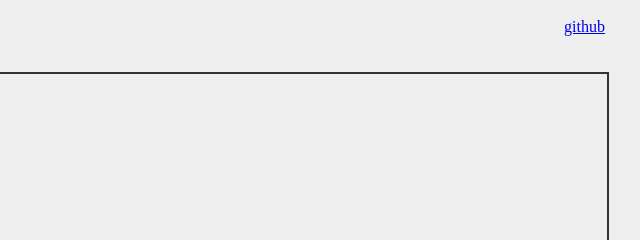
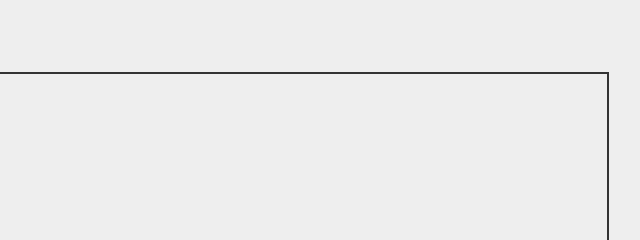
Before and after one commit to j5g3/in, a website: page demo/index.html in a window 1280 px wide. Shown: the top 240 px of the page, 435-1075 px from the left. Drawn offline with Linux system fonts and the light colour scheme; files that its build step writes are made by us from their sources.

Commit message:
Fixed Index Page

```diff
--- a/demo/index.html
+++ b/demo/index.html
@@ -34,7 +34,6 @@
 	<body>
 		<header>
 			<nav>
-				<a href="http://github.com/giancarlo/mice.js">github</a>
 			</nav>
 
 			<span id="logo">j5g3-in</span>
```
